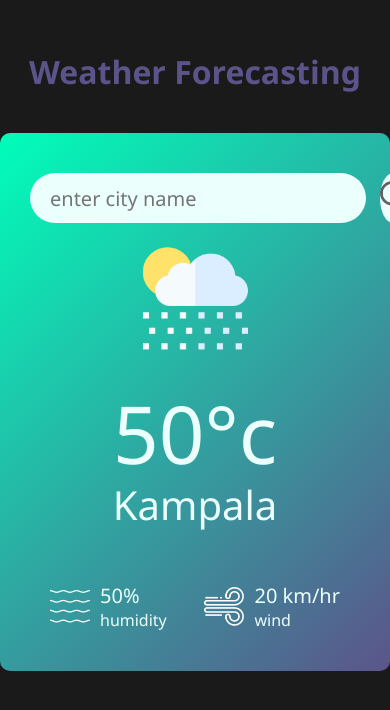
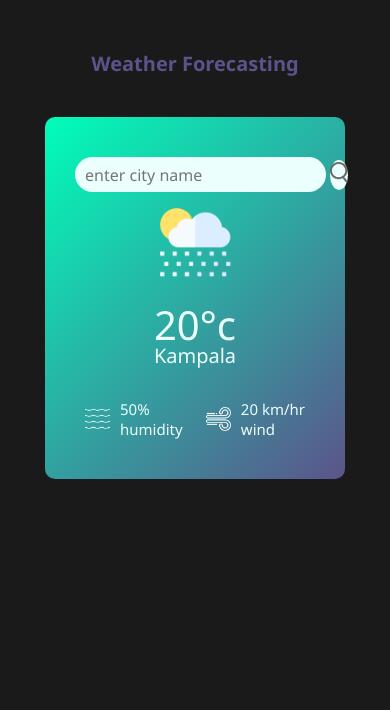
Before and after one commit to Hashmozy/weather-app, a plain HTML site: page index.html in a window 390 px wide. Drawn offline with Linux system fonts and the light colour scheme; no server answers.

Commit message:
added media queries for a responsive design for mobile

```diff
--- a/app.js
+++ b/app.js
@@ -0,0 +1,11 @@
+const apiKey = "044b61dcdbb1a7aaed647c29821d89af";
+const apiUrl =
+  "https://api.openweathermap.org/data/2.5/weather?unit=metric&q=kampala";
+
+async function checkWeather() {
+  const response = await fetch(apiUrl + `&appid={apiKey}`);
+  var data = await response.json();
+  console.log(data);
+}
+
+checkWeather();
--- a/index.html
+++ b/index.html
@@ -20,21 +20,21 @@
       </div>
       <div class="weather">
         <img src="/images/rain.png" alt="weather-image" class="weather-icon" />
-        <h1 class="temp">50°c</h1>
+        <h1 class="temp">20°c</h1>
         <h2 class="city">Kampala</h2>
         <div class="details">
           <div class="col">
             <img src="images/humidity.png" alt="" />
             <div>
               <p class="humidity">50%</p>
-              <p>humidity</p>
+              <p class="weather-type">humidity</p>
             </div>
           </div>
           <div class="col">
             <img src="images/wind.png" alt="" />
             <div>
               <p class="wind">20 km/hr</p>
-              <p>wind</p>
+              <p class="weather-type">wind</p>
             </div>
           </div>
         </div>
--- a/main.css
+++ b/main.css
@@ -110,3 +110,66 @@ body {
   font-size: 20px;
   font-weight: 500;
 }
+
+@media screen and (max-width: 700px) {
+  #title {
+    font-size: 20px;
+  }
+  .card {
+    width: 100%;
+    max-width: 300px;
+  }
+  .search {
+    width: 100%;
+    display: flex;
+    align-items: center;
+    justify-content: space-between;
+  }
+
+  .search button {
+    width: 30px;
+    height: 30px;
+  }
+
+  .search button img {
+    width: 18px;
+  }
+
+  .search input {
+    height: 35px;
+    font-size: 16px;
+    padding: 6px 10px;
+    margin-right: 4px;
+  }
+
+  .weather-icon {
+    width: 100px;
+  }
+  .weather h1 {
+    font-size: 40px;
+    font-weight: 400;
+  }
+
+  .weather h2 {
+    font-size: 20px;
+    font-weight: 300;
+  }
+  .details {
+    margin-top: 30px;
+    padding: 0 10px;
+  }
+
+  .col img {
+    width: 25px;
+    margin-right: 10px;
+  }
+
+  .wind,
+  .humidity {
+    font-size: 15px;
+  }
+  .weather-type {
+    font-size: 15px;
+    font-weight: 100;
+  }
+}
```
